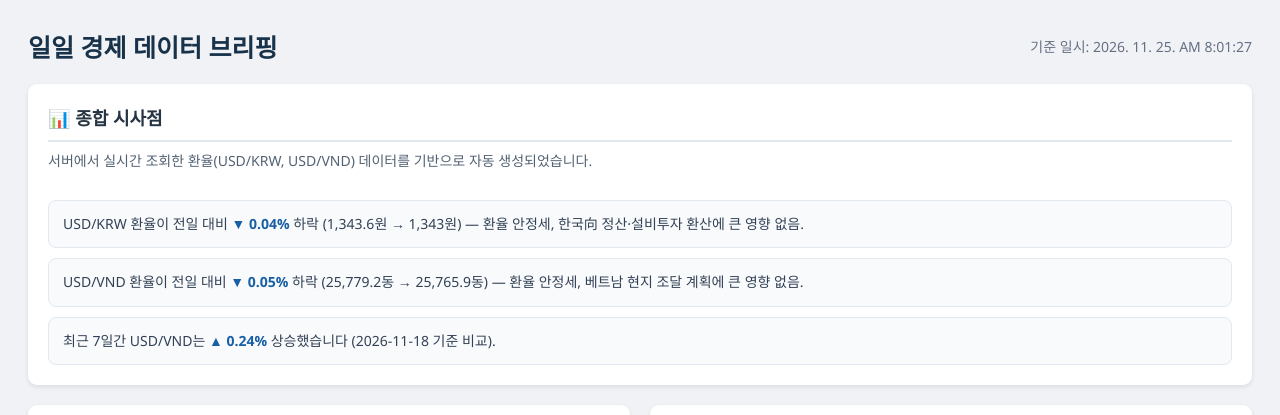
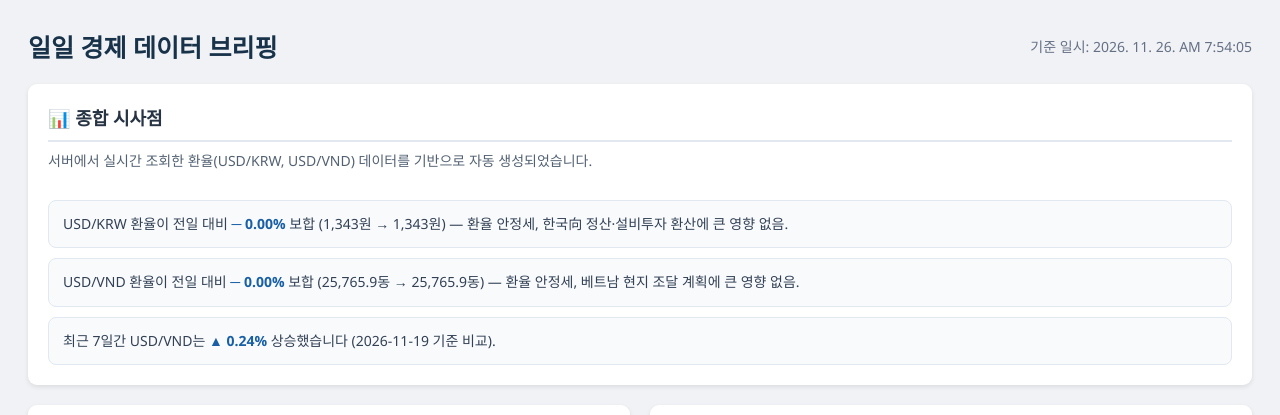
Before and after one commit to swnamvgsi-cmd/automation-reports, a plain HTML site: page economy.html in a window 1280 px wide. Shown: the top 415 px of the page. Drawn offline with Linux system fonts and the light colour scheme.

Commit message:
update: Economy Briefing 2026-11-26 07:54

```diff
--- a/economy.html
+++ b/economy.html
@@ -28,14 +28,14 @@
 <body><div class="container">
   <div class="header">
     <h1>일일 경제 데이터 브리핑</h1>
-    <div class="timestamp"><span>기준 일시</span>: 2026. 11. 25. AM 8:01:27</div>
+    <div class="timestamp"><span>기준 일시</span>: 2026. 11. 26. AM 7:54:05</div>
   </div>
   <section class="card implications">
     <div class="card-header"><h2>📊 종합 시사점</h2><p>서버에서 실시간 조회한 환율(USD/KRW, USD/VND) 데이터를 기반으로 자동 생성되었습니다.</p></div>
     <ul class="implication-list">
-      <li>USD/KRW 환율이 전일 대비 <strong>▼ 0.04%</strong> 하락 (1,343.6원 → 1,343원) — 환율 안정세, 한국向 정산·설비투자 환산에 큰 영향 없음.</li>
-      <li>USD/VND 환율이 전일 대비 <strong>▼ 0.05%</strong> 하락 (25,779.2동 → 25,765.9동) — 환율 안정세, 베트남 현지 조달 계획에 큰 영향 없음.</li>
-      <li>최근 7일간 USD/VND는 <strong>▲ 0.24%</strong> 상승했습니다 (2026-11-18 기준 비교).</li>
+      <li>USD/KRW 환율이 전일 대비 <strong>─ 0.00%</strong> 보합 (1,343원 → 1,343원) — 환율 안정세, 한국向 정산·설비투자 환산에 큰 영향 없음.</li>
+      <li>USD/VND 환율이 전일 대비 <strong>─ 0.00%</strong> 보합 (25,765.9동 → 25,765.9동) — 환율 안정세, 베트남 현지 조달 계획에 큰 영향 없음.</li>
+      <li>최근 7일간 USD/VND는 <strong>▲ 0.24%</strong> 상승했습니다 (2026-11-19 기준 비교).</li>
     </ul>
   </section>
   <div class="grid">
```
